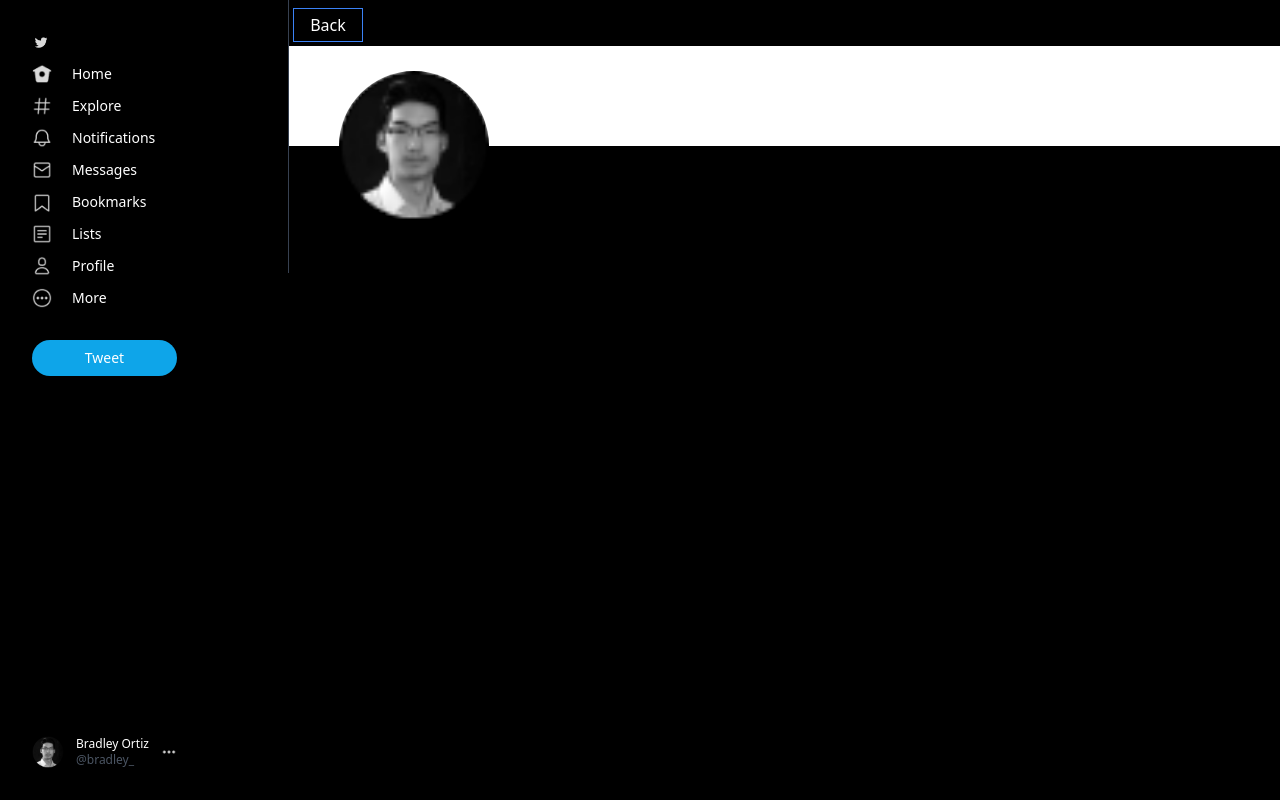
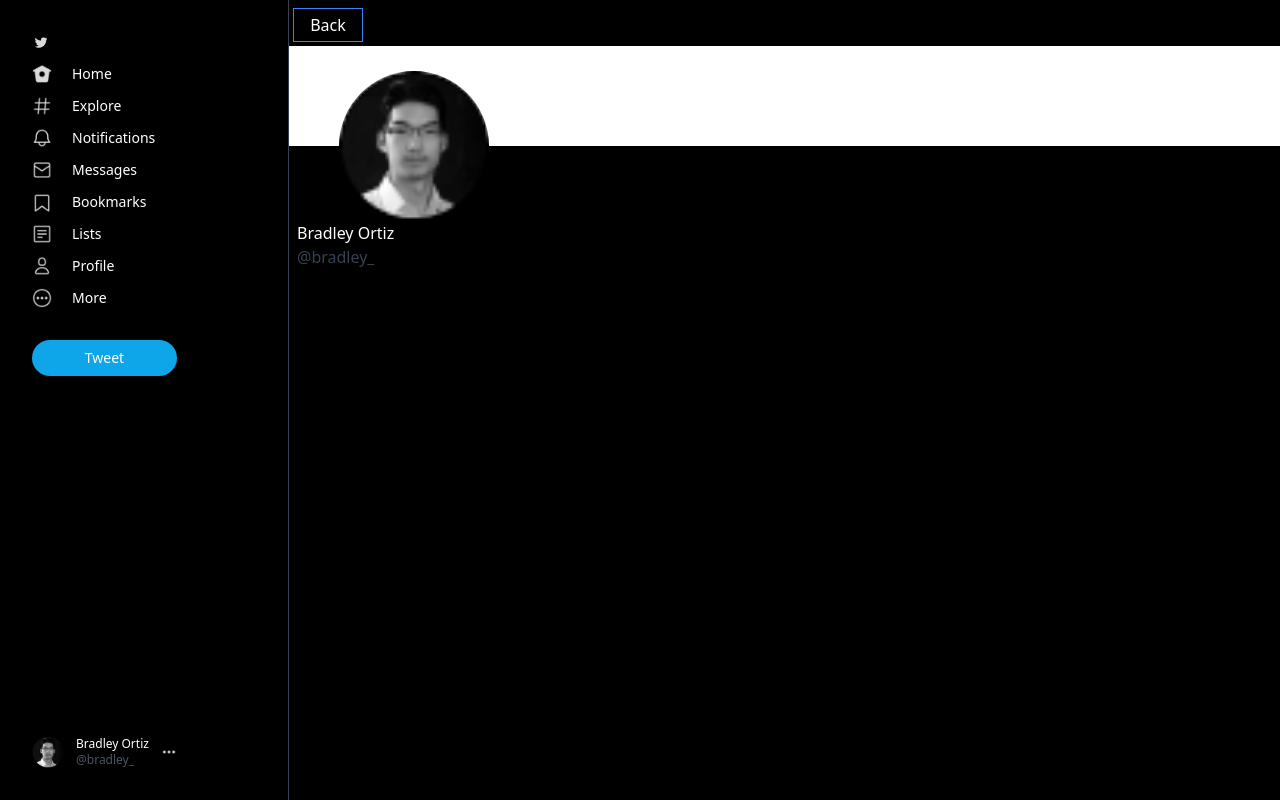
Before and after one commit to firminfinva/twitter-clone, a React (Vite) app: page /profile in a window 1280 px wide. Built offline with nearby package versions, Linux system fonts and the light colour scheme.

Commit message:
filtering tweets on the profile of the current user

```diff
--- a/src/contexts/TweetsContext.jsx
+++ b/src/contexts/TweetsContext.jsx
@@ -11,7 +11,7 @@ export const TweetsProvider = ({children}) => {
 
     let [tweets, setTweets] = useState(TweetsData.tweets)
     let [createTweetsText, setCreateTweetsText] = useState("")
-    let [user, setUser] = useState(TweetsData.user)
+    let [user, setUser] = useState(TweetsData["currentUser"])
 
     let contextData = {
         user,
--- a/src/data/initial-data.json
+++ b/src/data/initial-data.json
@@ -1,5 +1,5 @@
 {
-    "user": {
+    "currentUser": {
       "titleAuthor": "Bradley Ortiz",
       "titleAuthor2": "bradley_",
       "tweet_avatar": "/Profile-Photo.png"
--- a/src/pages/UserProfile.jsx
+++ b/src/pages/UserProfile.jsx
@@ -3,7 +3,7 @@ import GoBackButton from "../components/globelComponants/GoBackButton"
 import { useContext } from "react"
 import TweetsContext from "../contexts/TweetsContext"
 import Tweet from "../components/timeline/tweet/Tweet"
-import { userProfile, backgroundProfile, profileImg } from "../tailwindClasses"
+import { userProfile, backgroundProfile, profileImg, tweet} from "../tailwindClasses"
 
 export default function UserProfile(){
     let {tweets, user} = useContext(TweetsContext)
@@ -13,6 +13,9 @@ export default function UserProfile(){
 
     const theuser = tweets.filter((user)=> user['tweet_body']['tweet_author_title']==userId)[0]
 
+    let filterTweet2 = tweets.filter((tweet) => tweet["tweet_body"]["tweet_author_title"]== user.titleAuthor)
+
+    console.log("User", filterTweet.length)
 
     return(<div className={userProfile}>
         <GoBackButton/>
@@ -20,12 +23,12 @@ export default function UserProfile(){
 
         </div>
         <img className={profileImg} src={theuser? theuser["tweet_avatar"]: user["tweet_avatar"]}/>
-        <div className="profile-title">
-            <h3>{theuser? theuser["tweet_body"]["tweet_author_title"]: user["titleAuthor"]}</h3>
-            <div>@{theuser? theuser["tweet_body"]["tweet_authors"]: user["titleAuthor2"]}</div>
+        <div className="ml-2">
+            <h3 className="text-white">{theuser? theuser["tweet_body"]["tweet_author_title"]: user["titleAuthor"]}</h3>
+            <div className="text-gray-700">@{theuser? theuser["tweet_body"]["tweet_authors"]: user["titleAuthor2"]}</div>
         </div>
-        <div className="user_tweets">
-           {filterTweet.map((tweet) => <Tweet value={tweet} />)}
+        <div className="mt-2">
+           {filterTweet.length>0?filterTweet.map((tweet) => <Tweet value={tweet} />): filterTweet2.map((tweet) => <Tweet value={tweet} />)}
         </div>
     </div>)
 }
--- a/src/tailwindClasses.jsx
+++ b/src/tailwindClasses.jsx
@@ -101,6 +101,6 @@ export const profileBack = `w-[70px] h-30 px-3 py-1 text-white bg-transparent bo
 
 export const profileImg = `mt-[-75px] ml-[50px] w-[150px] h-[150px] rounded-full object-cover`
 
-export const userProfile = `flex flex-col w-[77.5vw] px-0 py-1 border-l border-gray-700`
+export const userProfile = `flex flex-col w-[77.5vw] min-h-[100vh] px-0 py-1 border-l border-gray-700`
 
 export const backgroundProfile = `h-[100px] w-full bg-white`
```
